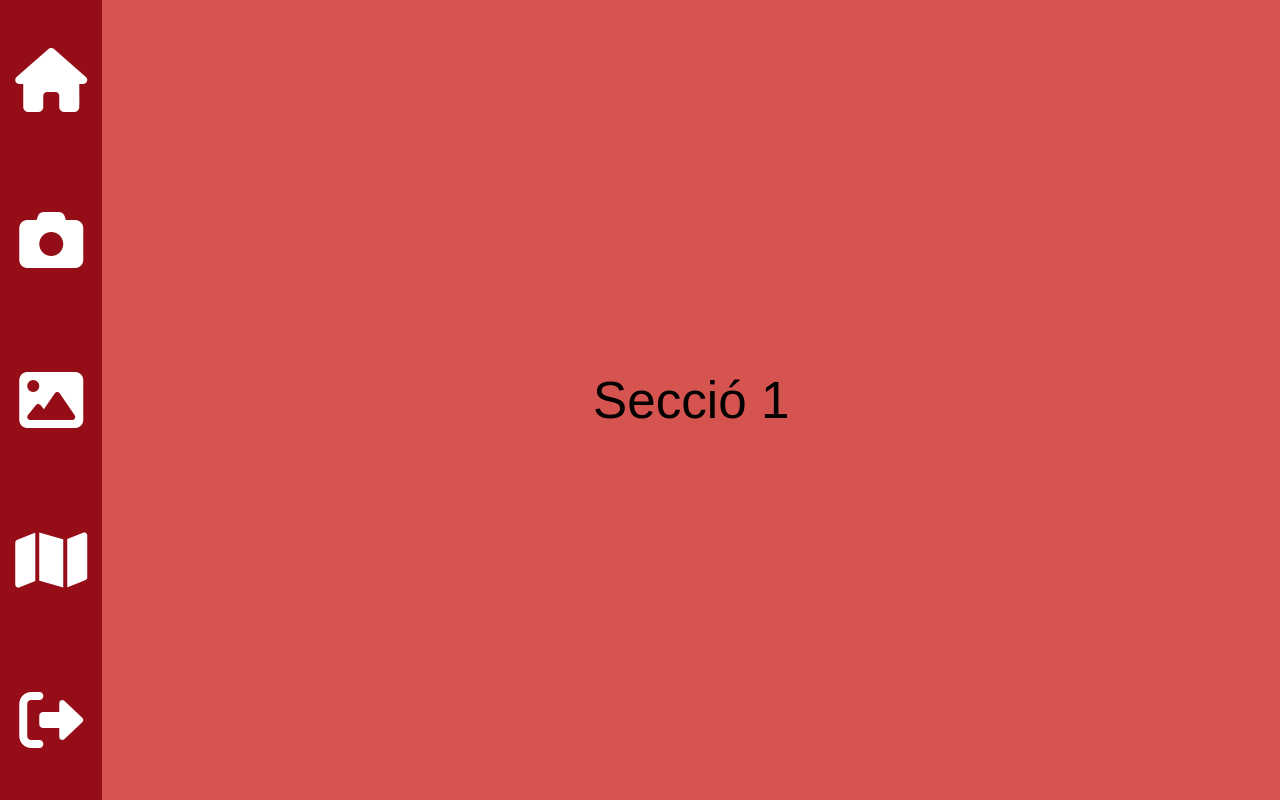
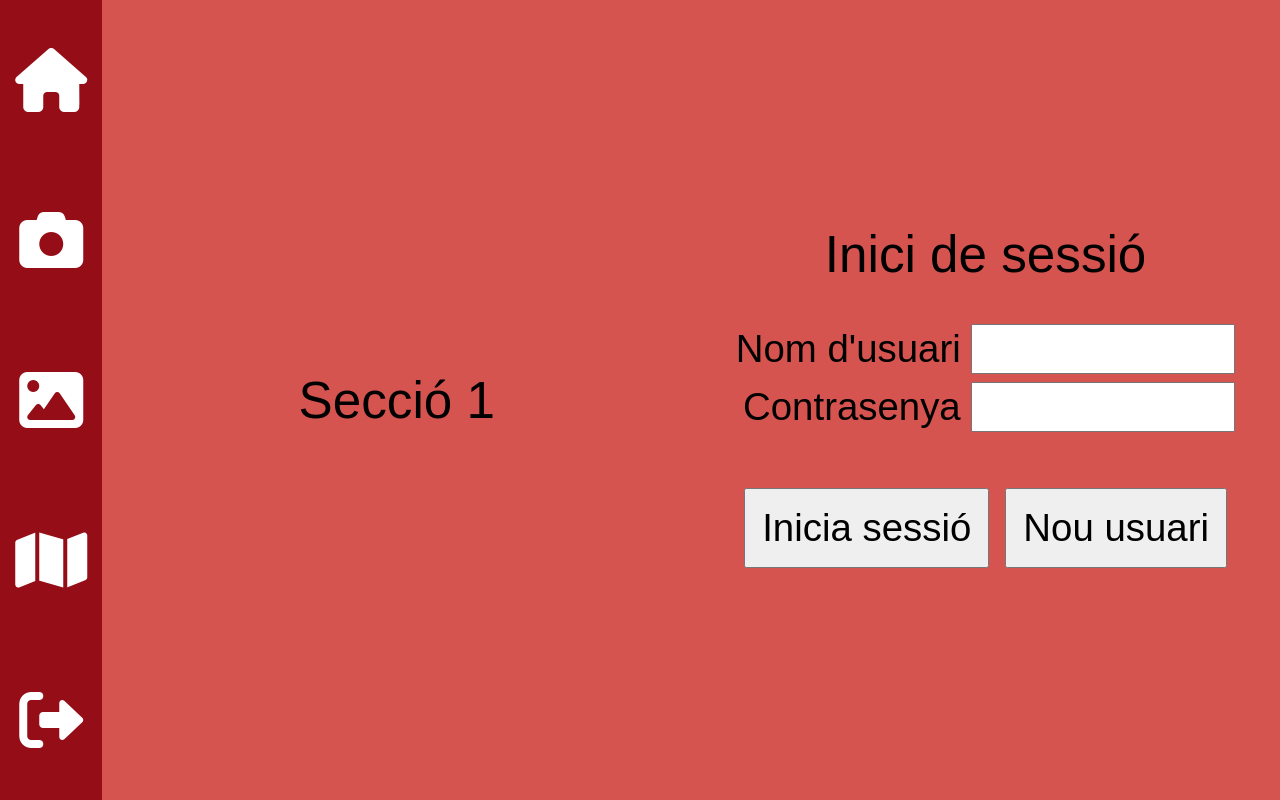
Before and after one commit to JoanRodaSerra/webappjoanrodaserra, a plain HTML site: page index.html in a window 1280 px wide. Drawn offline with Linux system fonts and the light colour scheme.

Commit message:
Secciocss

```diff
--- a/index.css
+++ b/index.css
@@ -25,6 +25,39 @@ body {
     flex: 1;    /* les seccions ocupen tot l'espai disponible */
     display: none;    /* les seccions s'inicien ocultes, excepte la primera */
 }
+
+#seccio_0 {
+    display: flex;
+    flex-direction: column;
+    justify-content: center;
+    align-items: center;
+    font-size: 4vmax;
+}
+#credencials {
+    display: flex;
+    flex-direction: column;
+    text-align: right;
+    font-size: 3vmax;
+    margin: 5vmin;
+}
+#credencials div {    /* els 2 <div> dins de credencials */
+    margin-bottom: 1vmin;
+}
+#credencials input {    /* els 2 quadres de text dins de credencials */
+    max-width: 20vmax;    /* es limita l'espai que ocupen els quadres de text */
+    font-size: 3vmax;
+}
+#botons_sessio {
+    display: flex;
+    align-items: center;
+}
+#botons_sessio button {    /* els 2 botons dins de botons_sessio */
+    font-size: 3vmax;
+    padding: 2vmin;
+    margin: 1vmin;
+}
+
+
 #seccio_1 {
     display: flex;    /* única secció que es mostra a l'inici */
     justify-content: center;    /* contingut centrat en la direcció de disposició */
```
